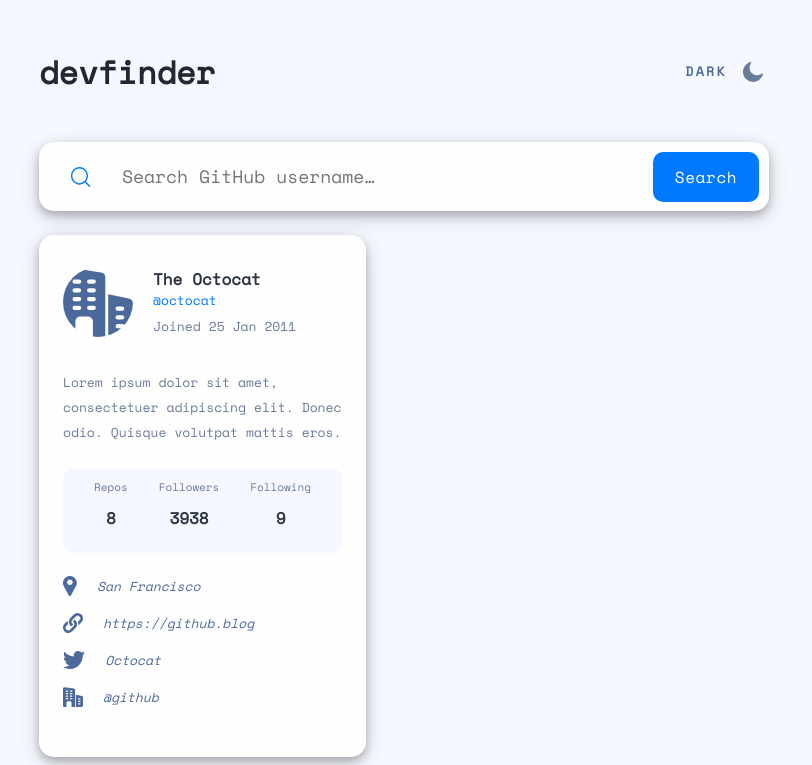
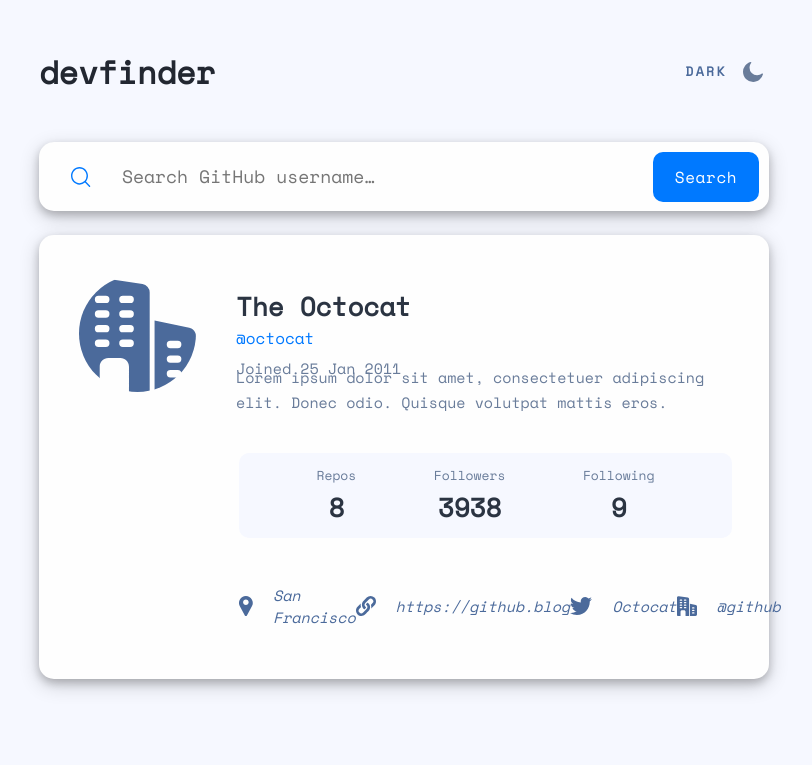
Before and after one commit to VcelakMarek/GitHub_user_search_app, a React (Vite) app: page / in a window 1280 px wide. Shown: the part 111-876 px from the top of the page, without its empty margins (236-1048 px from the left). After the commit the page ends 848 px from the top, so only its background shows below. Built offline with nearby package versions, Linux system fonts and the light colour scheme.

Commit message:
Update UserInfo-styles.css

```diff
--- a/src/css/UserInfo-styles.css
+++ b/src/css/UserInfo-styles.css
@@ -20,7 +20,7 @@
 }
 
 h2 {
-  font-weight: 700px;
+  font-weight: 700;
   font-size: 16px;
   line-height: 24px;
   color: var(--dark-blue);
@@ -76,9 +76,11 @@
   color: var(--grey);
 }
 
-address ul {
-  display: flex;
-  flex-flow: column nowrap;
+.card:last-child {
+  margin-bottom: 50px;
+}
+
+address .row {
   gap: 17px;
   font-weight: 400;
   font-size: 13px;
@@ -88,13 +90,19 @@
   padding: 0;
 }
 
+address ul {
+  padding: 0;
+}
+
 address li {
   display: flex;
   flex-flow: row nowrap;
   align-items: center;
   gap: 20px;
+  width: fit-content;
   height: 20px;
   color: var(--blue);
+  margin-bottom: 20px;
 }
 
 address li a {
@@ -114,6 +122,112 @@
   height: 20px;
 }
 
-address li:last-child {
+/* address li:last-child {
   margin-bottom: 50px;
+} */
+
+@media (min-width: 750px) {
+  .card {
+    width: 573px;
+    gap: 32px;
+  }
+
+  .user-profile {
+    gap: 40px;
+    margin-left: 40px;
+    margin-top: 40px;
+    margin-bottom: -8px;
+  }
+
+  .user-profile img {
+    width: 117px;
+    height: 117px;
+  }
+
+  h2 {
+    margin-top: 12px;
+    font-size: 26px;
+    line-height: 39px;
+  }
+  h3 {
+    font-size: 16px;
+    line-height: 24px;
+  }
+  h4 {
+    font-size: 15px;
+    line-height: 22px;
+  }
+
+  .user-bio p {
+    font-size: 15px;
+    margin: 0 40px;
+  }
+
+  .stats {
+    width: 493px;
+  }
+
+  .stats p {
+    font-size: 13px;
+    line-height: 19px;
+    margin-bottom: 0px;
+  }
+
+  .stats h2 {
+    margin-top: 3px;
+  }
+
+  address {
+    width: 495px;
+    margin: auto;
+  }
+
+  address ul {
+    width: 429px;
+    height: 63px;
+    display: flex;
+    flex-flow: row nowrap;
+    font-size: 15px;
+    line-height: 22px;
+    padding: 0;
+  }
+
+  address .row:first-child {
+    flex-basis: 120%;
+  }
 }
+
+@media (min-width: 900px) {
+  .card {
+    width: 730px;
+    height: 444px;
+  }
+
+  .stats,
+  address {
+    margin-left: 200px;
+  }
+
+  .user-name {
+    position: relative;
+  }
+
+  .user-name h4 {
+    position: absolute;
+    left: 316px;
+    bottom: 75px;
+    width: 250px;
+  }
+
+  .user-bio {
+    position: relative;
+  }
+
+  .user-bio p {
+    position: absolute;
+    width: 480px;
+    left: 197px;
+    bottom: 1px;
+    margin: 0;
+  }
+}
```
